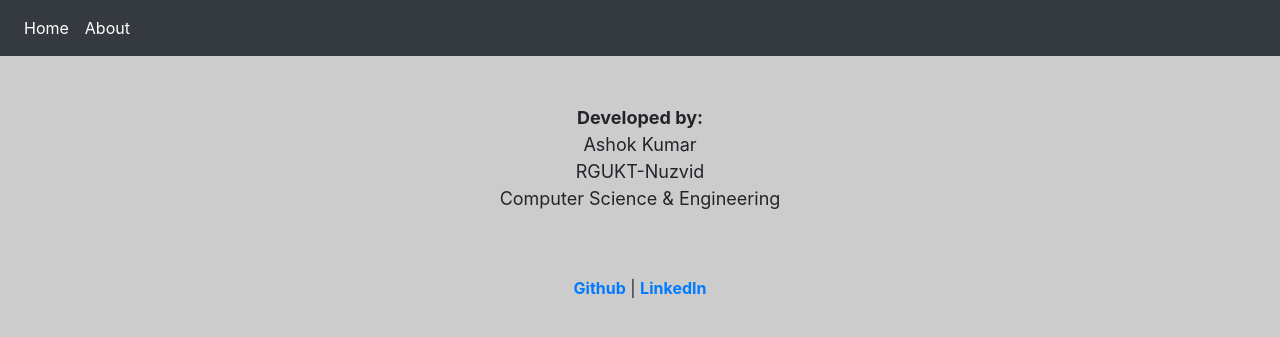
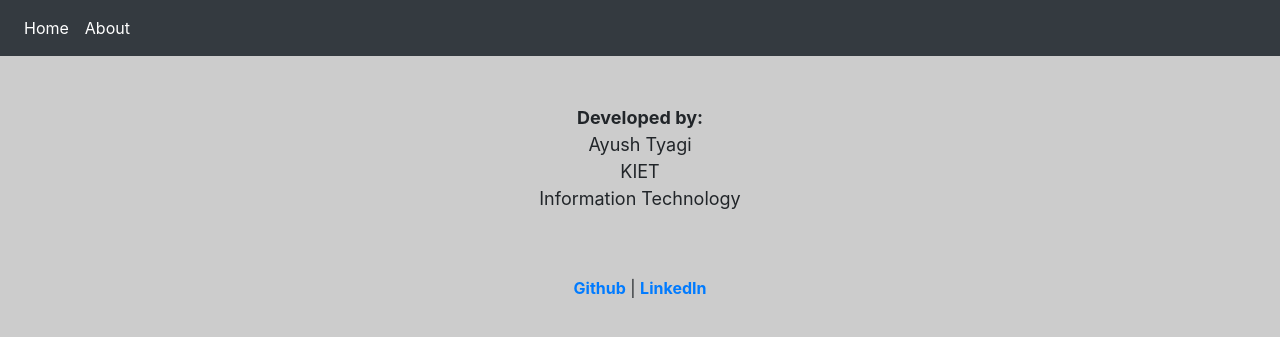
Before and after one commit to AyushTyagi1907/Plant-Disease-Detection, a Flask app: page /about in a window 1280 px wide. Shown: the top 337 px of the page. Run offline with Flask 2, Linux system fonts and the light colour scheme; some libraries are stand-ins or nearby versions.

Commit message:
Update about.html

```diff
--- a/application/templates/about.html
+++ b/application/templates/about.html
@@ -4,14 +4,14 @@ content %}
 <div class="container p-5" align="center" style="font-size: large">
   <p>
     <b>Developed by:</b><br />
-    Ashok Kumar<br />
-    RGUKT-Nuzvid <br />
-    Computer Science & Engineering<br />
+    Ayush Tyagi<br />
+    KIET <br />
+    Information Technology<br />
   </p>
 </div>
 <footer align="center">
-  <a href="https://github.com/ashok49473" target="_blank"><b>Github</b></a> |
-  <a href="https://www.linkedin.com/in/ashok49473/" target="_blank"
+  <a href="https://github.com/AyushTyagi1907" target="_blank"><b>Github</b></a> |
+  <a href="http://www.linkedin.com/in/ayush-tyagi-642996224" target="_blank"
     ><b>LinkedIn</b></a
   >
 </footer>
```
